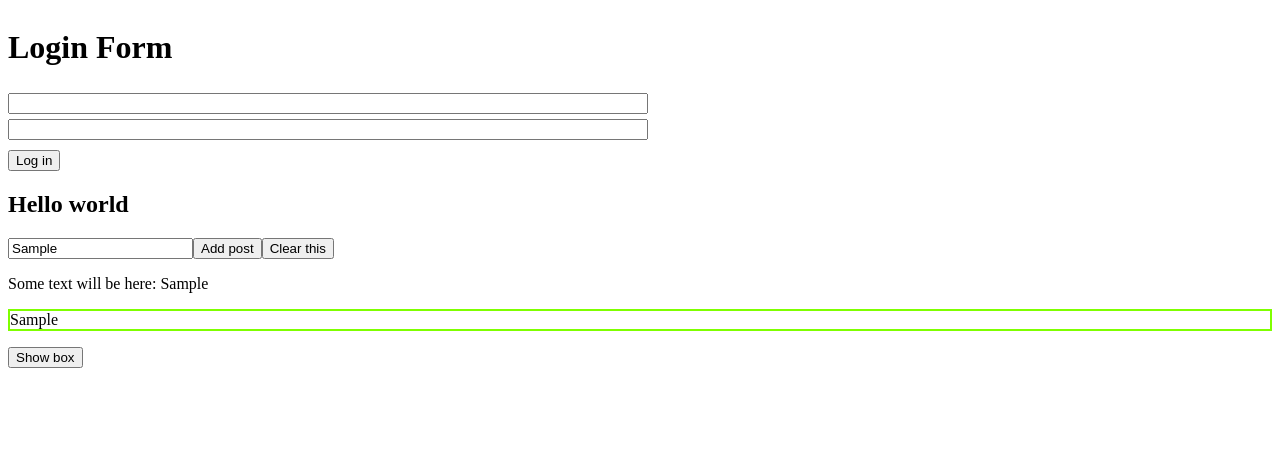
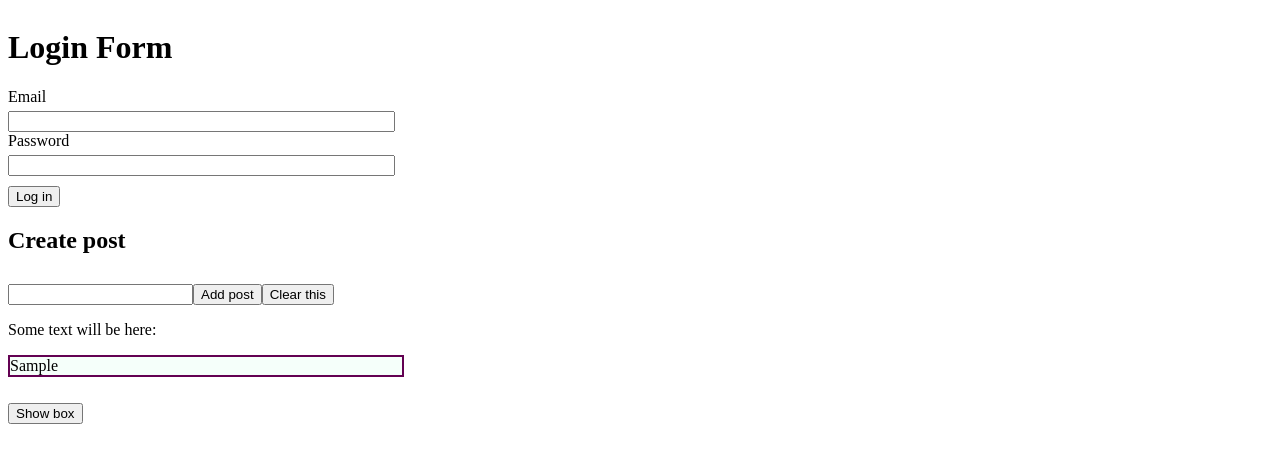
Before and after one commit to GitHubStanislav/test1, a Vue app: page / in a window 1280 px wide. Both pictures are taken after typing "Sample" into the empty fields and a click on the button "Add post". Shown: the top 462 px of the page. Built offline with nearby package versions, Linux system fonts and the light colour scheme.

Commit message:
custom-input

```diff
--- a/src/App.vue
+++ b/src/App.vue
@@ -1,40 +1,24 @@
 <template>
 
   <login-form/>
-
-  <section v-cloak>
-    <h1>{{ name }}</h1>
-    <input v-model="inputValue"/>
-    <button @click="addPost">Add post</button>
-    <button @click="clearField">Clear this</button>
-    <p v-if="inputValue">Some text will be here: {{ inputValue }}</p>
-    <p v-else>Some text will be here:</p>
-    <div v-for="post in post" :key="post">
-      <p class="post"> {{ post }} </p>
-    </div>
-
-    <section>
-      <button @click="showBox">Show box</button>
-      <div class="box" v-if="ifVisible">toggle</div>
-    </section>
-
-  </section>
-
+  <Post-create/>
 
 </template>
 
 <script>
 import loginForm from "@/components/loginForm.vue";
-
+import PostCreate from "@/components/PostCreate.vue";
 
 export default {
   components: {
-    loginForm
+    PostCreate,
+    loginForm,
+
   },
   data() {
     return {
       post: [],
-      name: 'Hello world',
+      name: 'Create post',
       inputValue: '',
       ifVisible: false
     }
@@ -54,18 +38,5 @@ export default {
 </script>
 
 <style>
-[v-cloack] {
-  display: none;
-}
 
-.box {
-  background-color: darkorange;
-  width: 100px;
-  text-align: center;
-  margin-top: 10px;
-}
-
-.post {
-  border: chartreuse 2px solid;
-}
 </style>
--- /dev/null
+++ b/src/components/CustomInput.vue
@@ -0,0 +1,17 @@
+<template>
+  <label>
+    {{ label }}
+    <input type="text"/>
+  </label>
+</template>
+
+<script>
+export default {
+  name: "CustomInput",
+  props: ['label']
+}
+</script>
+
+<style scoped>
+
+</style>
--- /dev/null
+++ b/src/components/PostCreate.vue
@@ -0,0 +1,63 @@
+<template>
+  <section v-cloak>
+    <h1>{{ name }}</h1>
+    <input v-model="inputValue"/>
+    <button @click="addPost">Add post</button>
+    <button @click="clearField">Clear this</button>
+    <p v-if="inputValue">Some text will be here: {{ inputValue }}</p>
+    <p v-else>Some text will be here:</p>
+    <div v-for="post in post" :key="post">
+      <p class="post"> {{ post }} </p>
+    </div>
+    <section>
+      <button @click="showBox">Show box</button>
+      <div class="box" v-if="ifVisible">toggle</div>
+    </section>
+  </section>
+</template>
+
+<script>
+
+export default {
+  name: "postCreate",
+  data() {
+    return {
+      post: [],
+      name: 'Create post',
+      inputValue: '',
+      ifVisible: false
+    }
+  },
+  methods: {
+    clearField() {
+      this.inputValue = ''
+    },
+    showBox() {
+      this.ifVisible = !this.ifVisible
+    },
+    addPost() {
+      this.post.push(this.inputValue)
+      this.inputValue=''
+    }
+  }
+}
+</script>
+
+<style scoped>
+[v-cloack] {
+  display: none;
+}
+
+.box {
+  background-color: darkorange;
+  width: 100px;
+  text-align: center;
+  margin-top: 10px;
+}
+
+.post {
+  border: #630152 2px solid;
+  background-color: mintcream;
+  width: 31%;
+}
+</style>
--- a/src/components/loginForm.vue
+++ b/src/components/loginForm.vue
@@ -1,46 +1,51 @@
 <template>
   <div class="formWrapper">
-   <form @submit="handleSubmit">
-     <h1>{{ title }}</h1>
-     <input type="email" v-model="email">
-     <input type="password" v-model="password">
-     <button>Log in</button>
-   </form>
-
+    <form @submit="handleSubmit">
+      <h1>{{ title }}</h1>
+      <custom-input type="email" :label="emailLabel"/>
+      <custom-input type="password" :label="passwordLabel"/>
+      <button>Log in</button>
+    </form>
   </div>
 </template>
 
 <script>
+import CustomInput from "@/components/CustomInput.vue";
+
 export default {
   name: "loginForm",
+  components: {CustomInput},
   data() {
     return {
       title: 'Login Form',
       email: '',
       password: '',
+      emailLabel: 'Email',
+      passwordLabel: 'Password'
     }
   },
-  methods:{
-    handleSubmit(event){
+  methods: {
+    handleSubmit(event) {
       event.preventDefault()
-      console.log(this.email , this.password)
+      console.log(this.email, this.password)
     }
   }
 }
 </script>
 
-<style scoped>
+<style>
 .formWrapper {
   display: flex;
   flex-direction: column;
 }
 
 .formWrapper input {
-  width: 50%;
+  width: 30%;
   margin-top: 5px;
+  display: block;
 }
-button{
-  display: block;
+
+button {
   margin-top: 10px;
 }
 
```
